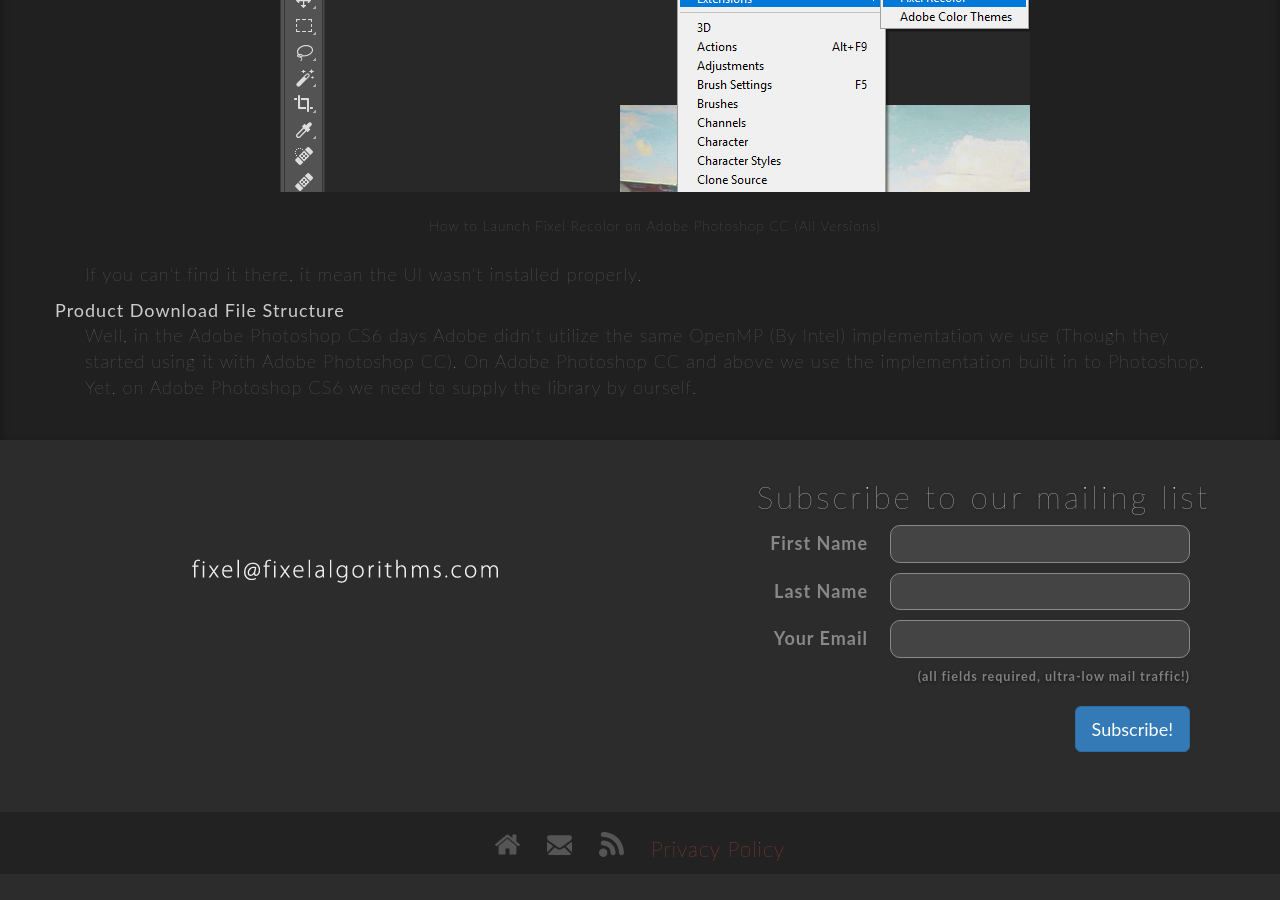
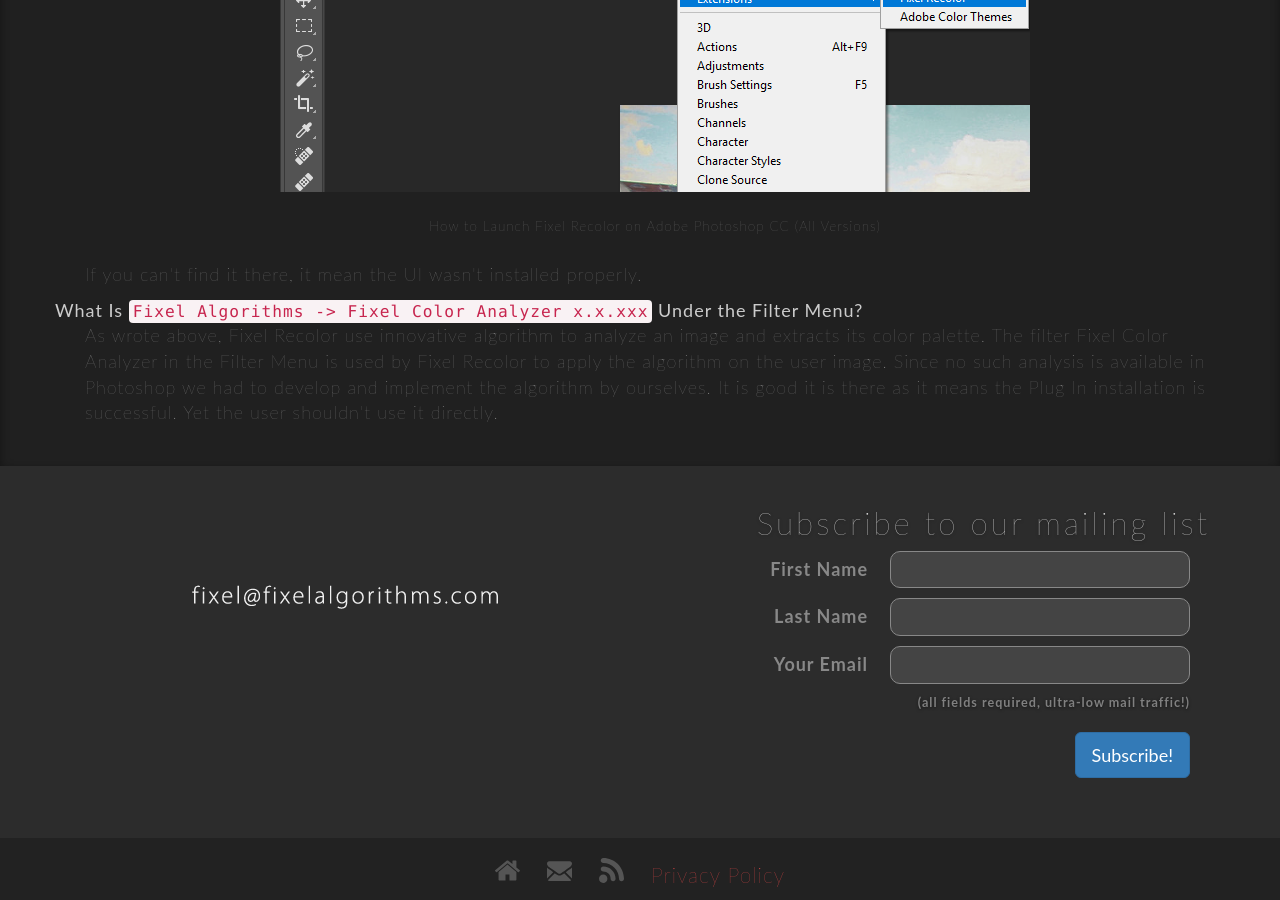
Before and after one commit to FixelAlgorithmsTeam/fixel, a Jekyll site: the page built from support/fixel-recolor-installation-guide.html, in a window 1280 px wide and 900 px high, scrolled down 1388 px. Built offline with Jekyll 4.4.1, drawn with Linux system fonts in a browser that asks for light colours; nearby versions of some CDN libraries; comment, search, counter and statistics services are not loaded; before the commit the page ends 2262 px from its top, so only the background shows below that.

Commit message:
New 	- 	Working on Fixel Recolor Installation Page. Fixed 	- 	B Known Issues 	-	C To Do 	- 	D Remarks 	- 	E

```diff
--- a/support/fixel-recolor-installation-guide.html
+++ b/support/fixel-recolor-installation-guide.html
@@ -89,10 +89,12 @@
 						</dd>
 					</div>
 					<div class="def">
-						<dt>Product Download File Structure</dt>
+						<dt>What Is <code>Fixel Algorithms -> Fixel Color Analyzer x.x.xxx</code> Under the Filter Menu?</dt>
 						<dd>
-							Well, in the Adobe Photoshop CS6 days Adobe didn't utilize the same OpenMP (By Intel) implementation we use (Though they started using it with Adobe Photoshop CC).
-							On Adobe Photoshop CC and above we use the implementation built in to Photoshop. Yet, on Adobe Photoshop CS6 we need to supply the library by ourself.
+							As wrote above, Fixel Recolor use innovative algorithm to analyze an image and extracts its color palette.
+							The filter Fixel Color Analyzer in the Filter Menu is used by Fixel Recolor to apply the algorithm on the user image.
+							Since no such analysis is available in Photoshop we had to develop and implement the algorithm by ourselves.
+							It is good it is there as it means the Plug In installation is successful. Yet the user shouldn't use it directly.
 						</dd>
 					</div>
 				</dl>
```
